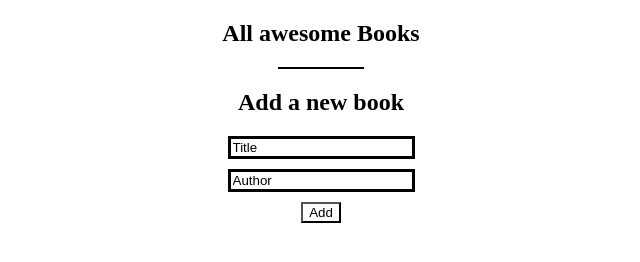
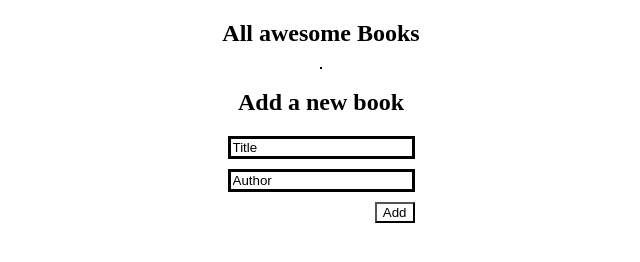
Before and after one commit to 0xMALVEE/Awesome-Books, a website: page index.html in a window 1280 px wide. Shown: the whole page, without its empty margins (319-959 px from the left). Drawn offline with Linux system fonts and the light colour scheme.

Commit message:
Fix add btn

```diff
--- a/style.css
+++ b/style.css
@@ -32,12 +32,22 @@ body {
 .add-book {
   margin-top: 20px;
   text-align: center;
+  display: flex;
+  flex-direction: column;
+  align-items: center;
 }
 
 .line {
   margin-right: 46vw;
   margin-left: 46vw;
   border: 0.5px solid black;
+}
+
+.form {
+  display: flex;
+  flex-direction: column;
+  text-align: center;
+  text-align: right;
 }
 
 .add-book input {
```
